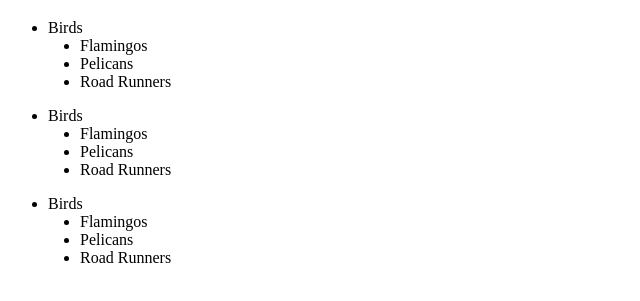
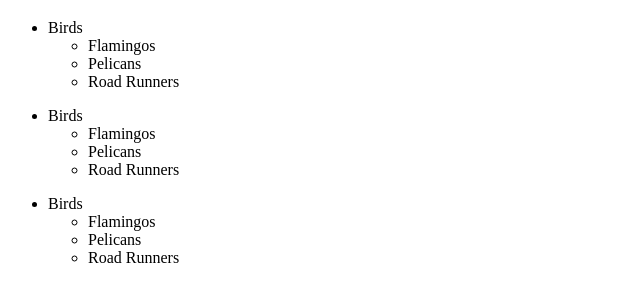
Before and after one commit to alixaliloff/html.tasks, a plain HTML site: page 5thtask/index.html in a window 1280 px wide. Shown: the part 61-362 px from the top of the page, without its empty margins (0-640 px from the left). Drawn offline with Linux system fonts and the light colour scheme.

Commit message:
table and lists are modified

```diff
--- a/5thtask/index.html
+++ b/5thtask/index.html
@@ -9,24 +9,30 @@
     <h1>A Nested List of Animals</h1>
     <ul>
       <li>Birds</li>
-      <ol></ol>
-      <li style="margin-left: 2em">Flamingos</li>
-      <li style="margin-left: 2em">Pelicans</li>
-      <li style="margin-left: 2em">Road Runners</li>
+      <ul>
+        <li>Flamingos</li>
+        <li>Pelicans</li>
+        <li>Road Runners</li>
+      </ul>
+    </ul>
+    <ul>
+      <li>
+        Birds
+
+        <ul>
+          <li>Flamingos</li>
+          <li>Pelicans</li>
+          <li>Road Runners</li>
+        </ul>
+      </li>
     </ul>
     <ul>
       <li>Birds</li>
-      <ol></ol>
-      <li style="margin-left: 2em">Flamingos</li>
-      <li style="margin-left: 2em">Pelicans</li>
-      <li style="margin-left: 2em">Road Runners</li>
-    </ul>
-    <ul>
-      <li>Birds</li>
-      <ol></ol>
-      <li style="margin-left: 2em">Flamingos</li>
-      <li style="margin-left: 2em">Pelicans</li>
-      <li style="margin-left: 2em">Road Runners</li>
+      <ul>
+        <li>Flamingos</li>
+        <li>Pelicans</li>
+        <li>Road Runners</li>
+      </ul>
     </ul>
   </body>
 </html>
```
Also changed, not shown: 1st task/index.html (+4 -2 lines).
